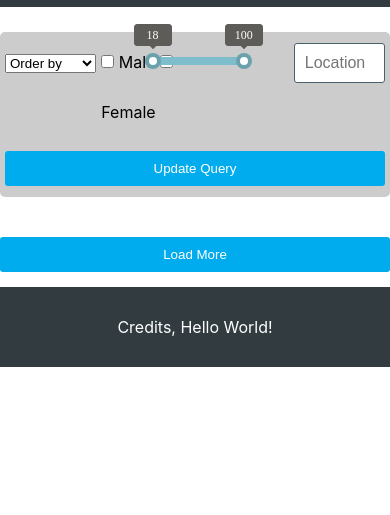
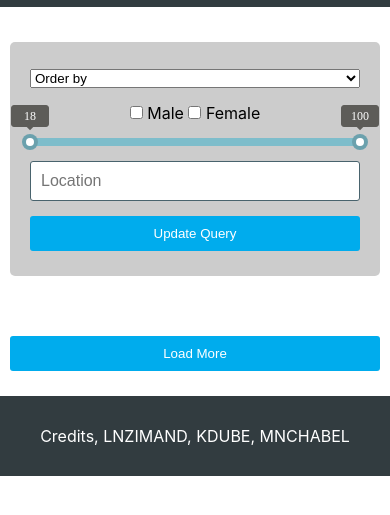
Before and after one commit to mnchabeleng/matcha, a plain HTML site: page matcha-frontend/index.html in a window 390 px wide. Shown: the part 43-558 px from the top of the page. Drawn offline with Linux system fonts and the light colour scheme; no server answers.

Commit message:
Responsive

```diff
--- a/matcha-frontend/css/index.css
+++ b/matcha-frontend/css/index.css
@@ -4,15 +4,38 @@
 }
 
 .filters{
-    display: grid;
-    grid-template-columns: repeat(4, 1fr);
-    grid-auto-rows: minmax(50px, auto);
-    grid-gap: 5px;
     max-width: 960px;
     margin: 0 auto;
     padding: 5px;
     background-color: #cccccc;
     border-radius: 5px;
+}
+
+@media(max-width: 600px){
+    .filters-section, .users-section{
+        padding: 10px;
+    }
+    .filters{
+        padding: 10px;
+    }
+
+    .filters > *{
+        margin: 15px 10px;
+        text-align: center;
+    }
+
+    .filters .age .age-range-slider{
+        max-width: 100%;
+        margin: 0;
+    }
+}
+
+@media(min-width: 600px){
+    .filters{
+        display: grid;
+        grid-template-columns: repeat(4, 1fr);
+        grid-auto-rows: minmax(50px, auto);
+        grid-gap: 5px;
     }
 
     .filters > *{
@@ -58,16 +81,38 @@
         grid-column: span 4;
         grid-row: 2 / 3;
     }
+}
 
 .users-section{
     margin-bottom: 15px;
 }
 
 .users{
+    padding-top: 20px;
+    padding-bottom: 20px;
+}
+
+@media(min-width: 400px){
+    .users{
+        display: grid;
+        grid-template-columns: repeat(2, 1fr);
+        grid-gap: 10px;
+    }
+}
+
+@media(min-width: 600px){
+    .users{
         display: grid;
         grid-template-columns: repeat(3, 1fr);
         grid-gap: 10px;
-    padding: 20px 0;
+    }
+}
+
+@media(max-width: 400px){
+    .card{
+        margin-top: 10px;
+        margin-bottom: 10px;
+    }
 }
 
 .card{
--- a/matcha-frontend/css/login.css
+++ b/matcha-frontend/css/login.css
@@ -59,15 +59,3 @@ button:hover{
 button::-moz-focus-inner {
     border: 0;
 }
-
-.footer{
-    text-align: center;
-    height: 80px;
-    line-height: 80px;
-    background-color: #323c40;
-    color: #ffffff;
-}
-
-.footer::after {
-    content: "Hello World!";
-}
--- a/matcha-frontend/css/signup.css
+++ b/matcha-frontend/css/signup.css
@@ -116,15 +116,3 @@ button:hover{
 button::-moz-focus-inner{
     border: 0;
 }
-
-.footer{
-    text-align: center;
-    height: 80px;
-    line-height: 80px;
-    background-color: #323c40;
-    color: #ffffff;
-}
-
-.footer::after {
-    content: "Hello World!";
-}
--- a/matcha-frontend/css/style.css
+++ b/matcha-frontend/css/style.css
@@ -137,5 +137,5 @@ ul.images{
 }
 
 .footer::after {
-    content: "Credits, Hello World!";
+    content: "Credits, LNZIMAND, KDUBE, MNCHABEL";
 }
--- a/matcha-frontend/index.html
+++ b/matcha-frontend/index.html
@@ -32,6 +32,7 @@
         </div>
     </div>
     <div class="container">
+        <section class="filters-section">
             <div class="filters">
                 <div class="order">
                     <select id="order">
@@ -49,9 +50,12 @@
                 <div class="age">
                     <div class="age-range-slider"></div>
                 </div>
-            <div class="city"><input type="text" id="location" placeholder="Location" autocomplete="off"></div>
+                <div class="city">
+                    <input type="text" id="location" placeholder="Location" autocomplete="off">
+                </div>
                 <div class="btn"><button class="update-query"></button></div>
             </div>
+        </section>
         <section class="users-section">
             <div class="users"></div>
             <button class="load-more"></button>
--- a/matcha-frontend/js/index.js
+++ b/matcha-frontend/js/index.js
@@ -5,6 +5,7 @@ document.title = pageTitle
 const usersURL = 'http://localhost:3300/users/'
 const notificationsURL = 'http://localhost:3300/notifications'
 const likesURL = 'http://localhost:3300/likes/'
+const citiesURL = 'http://localhost:3300/cities/'
 
 let page = 1
 const limit = 9
--- a/matcha-frontend/js/signup.js
+++ b/matcha-frontend/js/signup.js
@@ -1,6 +1,5 @@
 'use strict'
 document.title = 'Signup'
-//const citiesURL = 'data/cities.json'
 const citiesURL = 'http://localhost:3300/cities/'
 
 const months = ['Jan', 'Feb', 'Mar', 'Apr', 'May', 'Jun', 'Jul', 'Aug', 'Sep', 'Oct', 'Nov', 'Dec']
```
Also changed, not shown: matcha-frontend/login.html (+2 -2 lines), README.md, 2 other files. Lines whose indentation alone changed are shown as unchanged.
